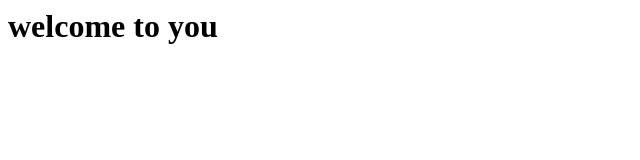
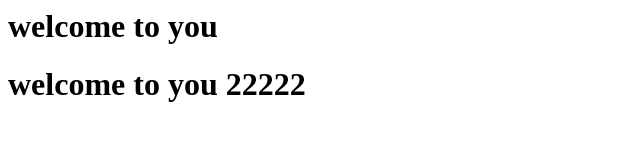
Before and after one commit to zhanglin919/test, a plain HTML site: page index.html in a window 1280 px wide. Shown: the whole page, without its empty margins (0-640 px from the left). Drawn offline with Linux system fonts and the light colour scheme.

Commit message:
second commit

```diff
--- a/index.html
+++ b/index.html
@@ -1 +1,2 @@
 <h1>welcome to you</h1>
+<h1>welcome to you 22222</h1>
```
Also changed, not shown: pay.html (added, +1 -0 lines).
